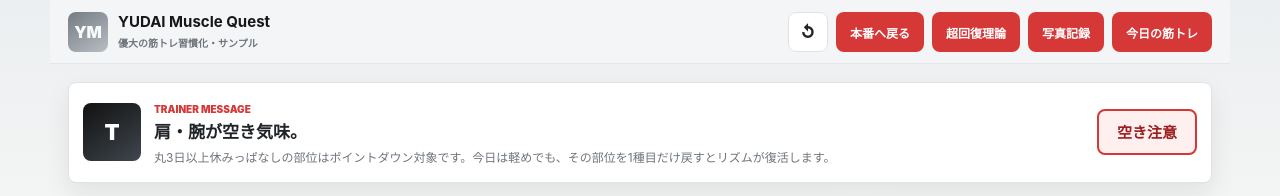
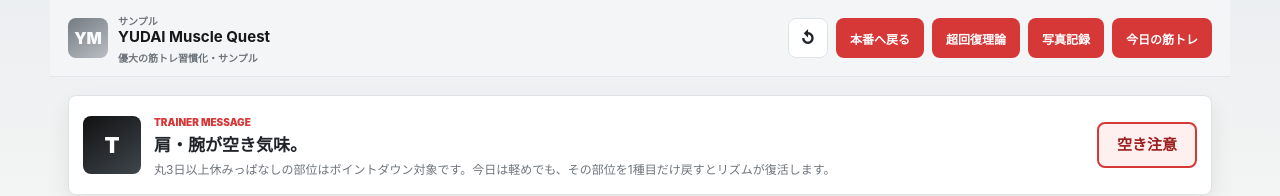
Before and after one commit to tsuchixi2-hub/yudai-muscle-quest, a plain HTML site: page sample.html in a window 1280 px wide. Shown: the top 196 px of the page. Drawn offline with Linux system fonts and the light colour scheme.

Commit message:
Make sample header clearer

```diff
--- a/sample.html
+++ b/sample.html
@@ -60,6 +60,15 @@
     .brand-mark.sample {
       color:#f8f9fa;
       background:linear-gradient(145deg,#747b82,#b9bec4);
+    }
+    .sample-eyebrow {
+      display:block;
+      margin:0 0 3px;
+      color:#8a9199;
+      font-size:10px;
+      font-weight:900;
+      line-height:1;
+      letter-spacing:0;
     }
     .brand strong { display:block; font-size:15px; line-height:1.1; }
     .brand span { display:block; margin-top:4px; color:var(--muted); font-size:10px; font-weight:800; }
@@ -750,6 +759,7 @@
         <div class="brand">
           <div class="brand-mark sample">YM</div>
           <div>
+            <span class="sample-eyebrow">サンプル</span>
             <strong>YUDAI Muscle Quest</strong>
             <span>優大の筋トレ習慣化・サンプル</span>
           </div>
```
